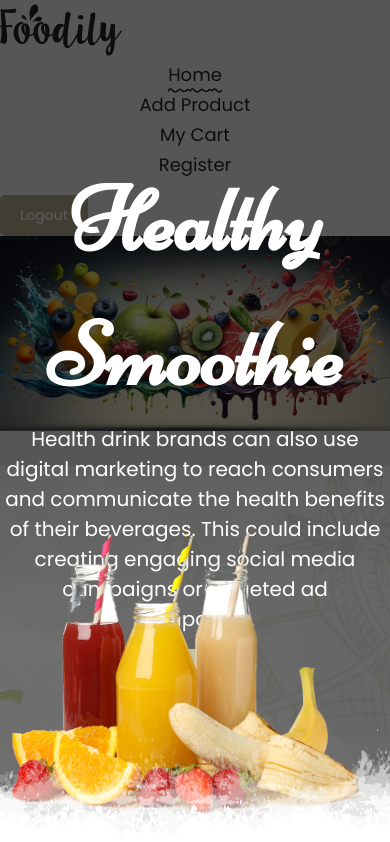
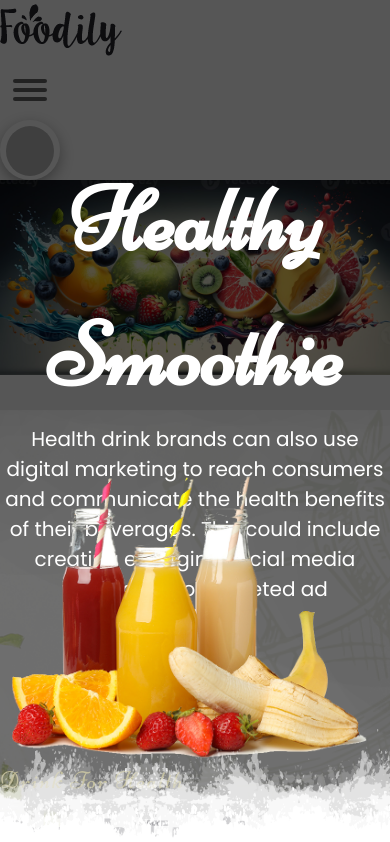
Before and after one commit to Solaiman366882/Food_Bevarage_Client, a React (Vite) app: page / in a window 390 px wide. Shown: the top 842 px of the page. Built offline with nearby package versions, Linux system fonts and the light colour scheme; no server answers; sample sign-in values are in the browser's storage.

Commit message:
product details responsive issue and vercel data loading issue solved

```diff
--- a/src/Pages/Cart/Cart.jsx
+++ b/src/Pages/Cart/Cart.jsx
@@ -1,11 +1,17 @@
-import { useState } from "react";
+import { useContext, useEffect, useState } from "react";
 import { useLoaderData } from "react-router-dom";
 import CartCard from "../../components/CartCard/CartCard";
+import { AuthContext } from "../../Provider/AuthProvider";
 
 const Cart = () => {
 
+    const{user} = useContext(AuthContext)
     const loadedCartData = useLoaderData();
-    const [cartData,setCartData] = useState(loadedCartData)
+    const [cartData,setCartData] = useState(loadedCartData);
+    useEffect(() => {
+        const  currentUserCartData = loadedCartData.filter(data => data?.userEmail === user.email)
+        setCartData(currentUserCartData)
+    },[])
 
     return (
         <div>
@@ -19,7 +25,7 @@ const Cart = () => {
             <div className=" max-w-screen mx-auto px-4 py-12">
                 {
                     cartData.length > 0 ?
-                    <div className="grid grid-cols-3 gap-5">
+                    <div className="grid grid-cols-1 md:grid-cols-2 lg:grid-cols-3 gap-5">
                         {
                             cartData?.map(product => <CartCard key={product._id} cartData={cartData} product={product} setCartData={setCartData}></CartCard>)
                         }
--- a/src/Pages/ProductsDetails/ProductsDetails.jsx
+++ b/src/Pages/ProductsDetails/ProductsDetails.jsx
@@ -1,15 +1,19 @@
 import { Link, useLoaderData } from "react-router-dom";
 import './ProductsDetails.css'
 import Swal from "sweetalert2";
+import { useContext } from "react";
+import { AuthContext } from "../../Provider/AuthProvider";
 
 const ProductsDetails = () => {
+    const {user} = useContext(AuthContext);
     const product = useLoaderData();
     const {_id,name,type,price,rating,photo,brand,shortDescription} = product || {};
+    const userEmail = user?.email;
 
     //add to product to cart
     const handleAddToCart = () => {
 
-        const cartProduct = {name,type,price,rating,photo,brand,shortDescription};
+        const cartProduct = {name,type,userEmail,price,rating,photo,brand,shortDescription};
 
         fetch('https://food-bevarage-server-mu.vercel.app/cart',{
             method:'POST',
@@ -44,14 +48,14 @@ const ProductsDetails = () => {
                 <div className="section-shape"></div>
             </div>
             <div className=" max-w-screen-xl mx-auto px-3 py-12 bg-white">
-                <div className="grid grid-cols-2 gap-5 items-center">
+                <div className="grid grid-cols-1 lg:grid-cols-2 gap-5 items-center">
                     <div className="product-left">
                         <img src={photo} alt="" />
                     </div>
                     <div className="product-right">
                         <h3>{name}</h3>
                         <p>{shortDescription}</p>
-                        <div className="prod-r-details my-8 grid grid-cols-2 justify-center items-center gap-5">
+                        <div className="prod-r-details my-8 grid grid-cols-1 md:grid-cols-2 justify-center items-center gap-5">
                             <p>Type: {type}</p>
                             <p>Brand Name: {brand}</p>
                             <p>Price : ${price}</p>
--- a/src/Pages/ProductsUpdate/ProductUpdate.jsx
+++ b/src/Pages/ProductsUpdate/ProductUpdate.jsx
@@ -55,9 +55,9 @@ const ProductUpdate = () => {
                         <h2>Update <span>Product</span></h2>
                     </div>
                     <div className="form-area">
-                        <form onSubmit={handleUpdateProduct} className="grid grid-cols-2 gap-5">
+                        <form onSubmit={handleUpdateProduct} className="grid grid-cols-1 md:grid-cols-2 gap-5">
                             <div className="single-input">
-                                <input type="text" name="name"defaultValue={product.name} placeholder="Enter Product name" />
+                                <input type="text" name="name" defaultValue={product.name} placeholder="Enter Product name" />
                             </div>
                             <div className="single-input">
                                 <input type="text" name="type" defaultValue={product.type} placeholder="Enter Product type" />
@@ -82,10 +82,10 @@ const ProductUpdate = () => {
                                     <option value="Kellogg's" disabled>Kelloggs</option>
                                 </select>
                             </div>
-                            <div className="single-input col-span-2">
+                            <div className="single-input md:col-span-2">
                                 <input type="text" name="shortDescription" defaultValue={product.shortDescription} placeholder="Enter a short Description" />
                             </div>
-                            <div className="submit-btn-area col-span-2">
+                            <div className="submit-btn-area md:col-span-2">
                                 <input className="form-btn w-full" type="submit" value="Update" />
                             </div>
                         </form>
--- a/src/components/Header/Header.css
+++ b/src/components/Header/Header.css
@@ -42,6 +42,129 @@
     visibility: visible;
     opacity: 1;
 }
+
+.menu-area .show-menu {
+	text-decoration: none;
+	color: black;
+	background: white;
+	text-align: center;
+	padding: 10px 15px;
+	display: none;
+	cursor: pointer;
+	text-transform: normal;
+  }
+.menu-area .show-menu span {
+	padding-left: 2em;
+	text-align: right;
+  }
+
+/*Hide checkbox*/
+.menu-area input[type="checkbox"] {
+	display: none;
+}
+.menu-area input[type="checkbox"]:checked ~ ul {
+	display: flex;
+}
+#drop-down-cbox + label {
+	position: relative;
+	display: none;
+	width: 60px;
+	height: 60px;
+	overflow: hidden;
+	background-color: transparent;
+	transition: all 10ms ease-in-out;
+}
+#drop-down-cbox + label span {
+	position: absolute;
+	display: block;
+	background-color: #666;
+	width: 34px;
+	height: 4px;
+	border-radius: 2px;
+	left: 50%;
+	transform: translate(-50%, -50%);
+	transition: all 300ms ease-in-out;
+}
+#drop-down-cbox + label span:nth-child(1) {
+	top: 35%;
+}
+#drop-down-cbox + label span:nth-child(2) {
+	top: 50%;
+}
+#drop-down-cbox + label span:nth-child(3) {
+	top: 65%;
+}
+#drop-down-cbox:checked + label {
+	background-color: #666;
+}
+
+#drop-down-cbox:checked + label span {
+	background-color: white;
+}
+#drop-down-cbox:checked + label span:nth-child(1) {
+	top: 50%;
+	transform: translate(-50%, -50%) rotate(45deg);
+}
+#drop-down-cbox:checked + label span:nth-child(2) {
+	left: -150%;
+}
+#drop-down-cbox:checked + label span:nth-child(3) {
+	top: 50%;
+	transform: translate(-50%, -50%) rotate(-45deg);
+}
+
+.user-profile {
+    position: relative;
+	padding: 6px;
+	width: 60px;
+	height: 60px;
+	border-radius: 50%;
+	background: #fff;
+	box-shadow: rgba(0, 0, 0, 0.35) 0px 5px 15px;
+}
+.user-profile .user_img img{
+	width: 50px;
+	height: 50px;
+	border-radius: 50%;
+}
+.user-profile .user-info{
+	width: 200px;
+	background: #fff;
+	position: absolute;
+	top: 200px;
+	right: 0;
+	z-index: 99999;
+	border-radius: 8px;
+	box-shadow: rgba(0, 0, 0, 0.24) 0px 3px 8px;
+	overflow: hidden;
+	transition: 0.6s;
+	visibility: hidden;
+	opacity: 0;
+
+}
+.user-profile:hover .user-info{
+	top: 60px;
+	visibility: visible;
+	opacity: 1;
+
+}
+.user-profile .user-info ul li{
+	font-size: 18px;
+	padding: 10px;
+	cursor: pointer;
+	border-bottom: 1px dashed #27272f;
+	font-weight: 500;
+	text-align: center;
+}
+.user-profile .user-info ul li:last-child{
+	border: none;
+}
+.user-profile .user-info ul li:hover{
+	background: #666;
+	color: #fff;
+}
+
+
 
 @keyframes myAnim {
 	0% {
@@ -88,3 +211,31 @@
 		transform: translateY(0px);
 	}
 }
+
+
+
+@media screen and (max-width: 768px) {
+	#drop-down-cbox + label {
+		display: block;
+	}
+	.menu{
+		position: absolute;
+		background: #fff;
+		width: 100%;
+		left: 0;
+		top: -100px;
+		z-index: 9999;
+		height: 0vh;
+		display: none;
+		transition: 0.6s;
+
+	}
+	#drop-down-cbox:checked ~ .menu {
+		display:flex;
+		flex-direction: column;
+		top: 100px;
+		height: 60vh;
+
+
+	}
+  }
--- a/src/components/Header/Header.jsx
+++ b/src/components/Header/Header.jsx
@@ -14,7 +14,7 @@ const Header = () => {
 
 
     return (
-        <section className="header-section bg-white shadow-xl">
+        <section className="header-section bg-white shadow-xl relative w-full ">
             <div className=" max-w-screen-xl mx-auto px-3">
                 <div className="py-5 flex justify-between items-center">
                     <div className="logo-area">
@@ -22,8 +22,14 @@ const Header = () => {
                             <img src={logo} alt="Logo" />
                         </Link>
                     </div>
-                    <nav className="">
-                        <ul className="flex gap-5 menu">
+                    <nav className="menu-area">
+                        <input type="checkbox" id="drop-down-cbox"/>
+                        <label htmlFor="drop-down-cbox">
+                            <span></span>
+                            <span></span>
+                            <span></span>
+                        </label>
+                        <ul className="flex flex-col md:flex-row gap-8 md:gap-5 items-center menu">
                             <li>
                                 <NavLink
                                     to="/"
@@ -68,7 +74,17 @@ const Header = () => {
                     </nav>
                     <div className="login">
                     {
-                        user ? <button onClick={handleLogOut} className=" c-btn">Logout</button>
+                        user ? user?.photoURL ? <div className="user-profile">
+                            <div className="user_img"><img src={user.photoURL}></img></div>
+                            <div className="user-info">
+                                <ul>
+                                    <li>{user.displayName}</li>
+                                    <li onClick={handleLogOut}>logout</li>
+                                </ul>
+                            </div>
+                        </div>
+                                    :
+                                    <button onClick={handleLogOut} className=" c-btn">Logout</button>
                         :<Link to='/login' className=" c-btn">Login</Link>
                     }
                     </div>
```
Also changed, not shown: 1 other file (tests, documents, lock files or other folders).
